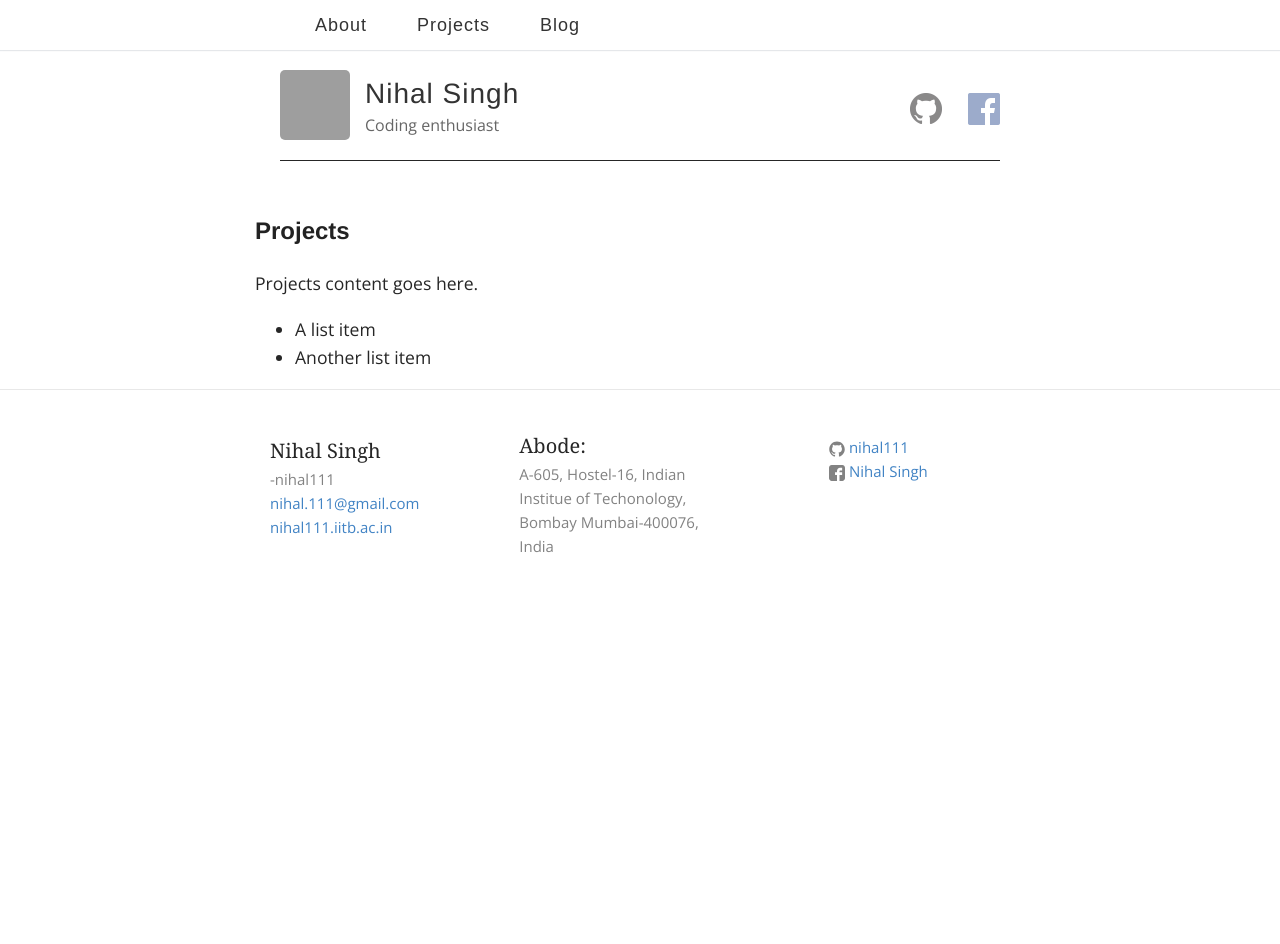
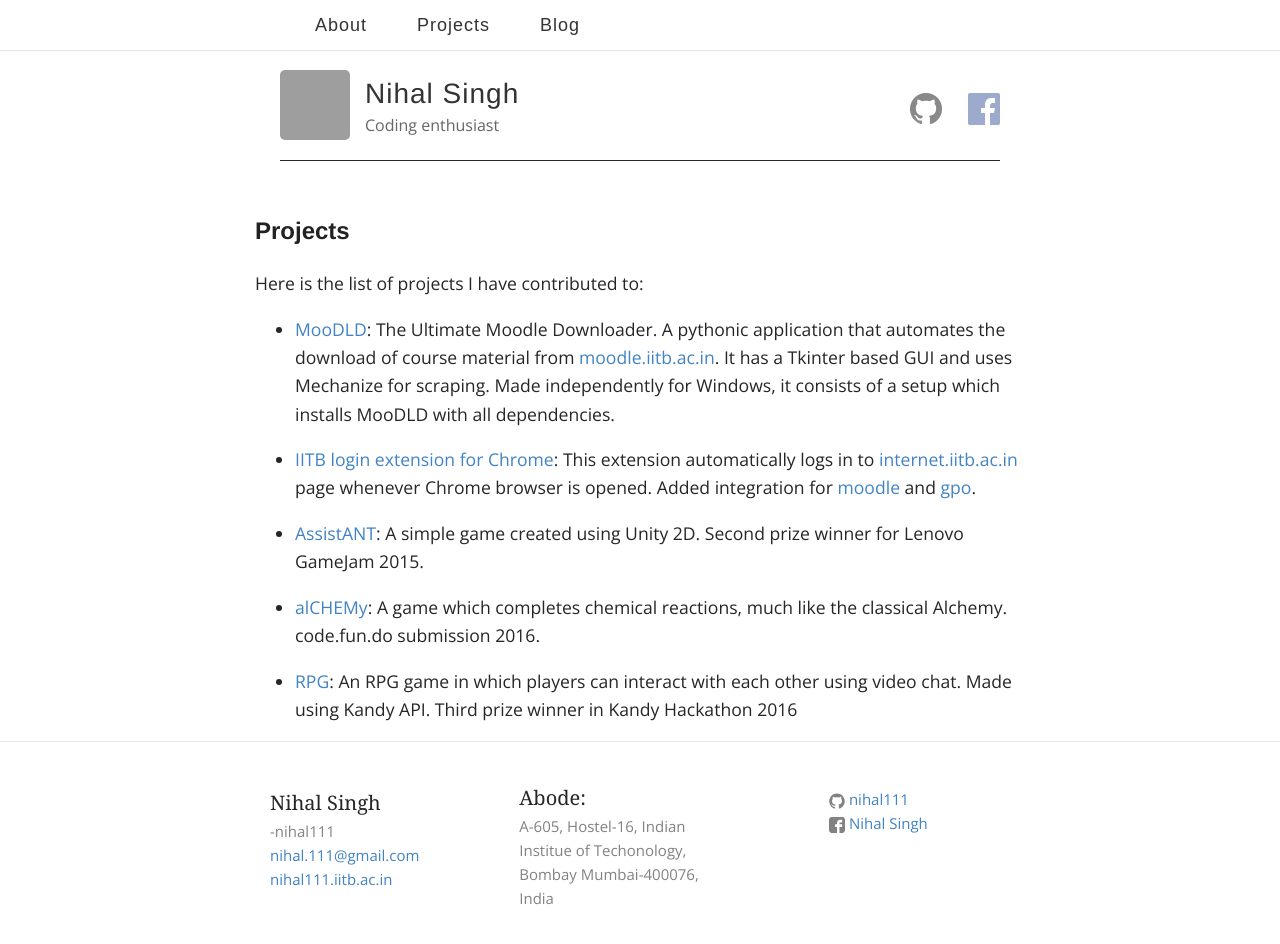
Before and after one commit to nihal111/nihal111.github.io, a Jekyll site: the page built from _pages/projects.md, in a window 1280 px wide and 955 px high. Shown: the top 944 px of the window. Built offline with Jekyll 4.4.1, drawn with Linux system fonts in a browser that asks for light colours; some web fonts are replaced; grey boxes are pictures that could not be loaded.

Commit message:
Projects added

```diff
--- a/_pages/projects.md
+++ b/_pages/projects.md
@@ -4,7 +4,23 @@ title: Projects
 permalink: /projects/
 ---
 
-Projects content goes here.
+Here is the list of projects I have contributed to:
 
-* A list item
-* Another list item
+* [MooDLD][MooDLD]: The Ultimate Moodle Downloader. A pythonic application that automates the download of course material from [moodle.iitb.ac.in](moodle.iitb.ac.in). It has a Tkinter based GUI and uses Mechanize for scraping. Made independently for Windows, it consists of a setup which installs MooDLD with all dependencies.
+
+* [IITB login extension for Chrome][IITB-login-extension-Chrome]: This extension automatically logs in to [internet.iitb.ac.in](internet.iitb.ac.in) page whenever Chrome browser is opened. Added integration for [moodle](moodle.iitb.ac.in) and [gpo](gpo.iitb.ac.in).
+
+* [AssistANT][AssistANT]: A simple game created using Unity 2D. Second prize winner for Lenovo GameJam 2015.
+
+* [alCHEMy][alCHEMy]: A game which completes chemical reactions, much like the classical Alchemy. code.fun.do submission 2016.
+
+* [RPG][RPG]: An RPG game in which players can interact with each other using video chat. Made using Kandy API. Third prize winner in Kandy Hackathon 2016
+
+
+
+
+[MooDLD]: https://github.com/nihal111/MooDLD
+[IITB-login-extension-Chrome]: https://github.com/nihal111/IITB-login-extension-Chrome
+[AssistANT]: https://drive.google.com/folderview?id=0B3HM64I0M4DmR3cyX3hBWnVoSXM&usp=sharing
+[RPG]: https://github.com/nihal111/RPG
+[alCHEMy]: https://github.com/nihal111/alCHEMy
```
Also changed, not shown: 2 other files.
